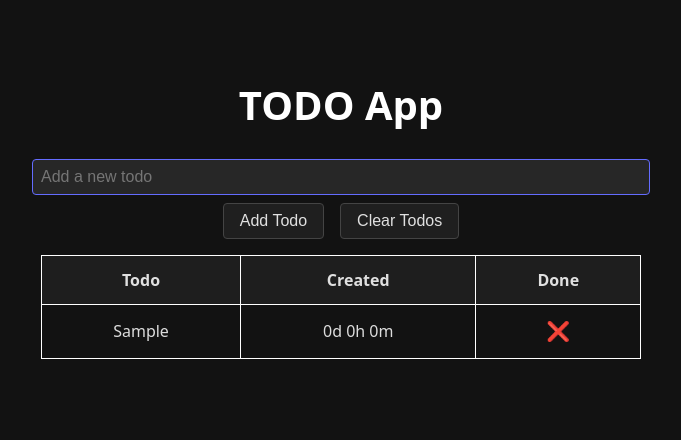
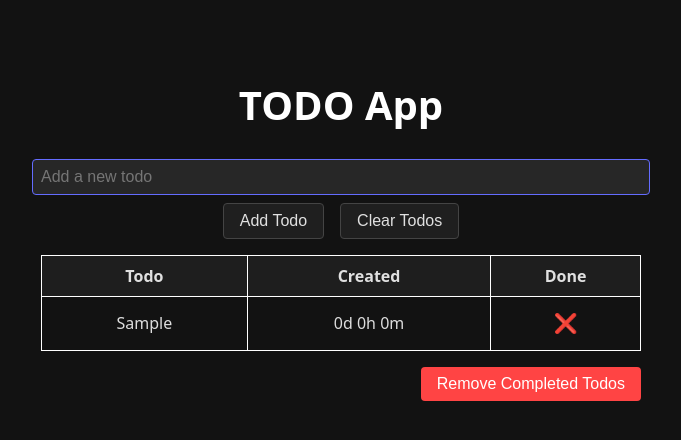
Before and after one commit to 25-26-4BI-SEW/Radbauer_Felix, a Vue app in the folder 08_ADV_Todo_App_extended/todo-extended/: page / in a window 1280 px wide. Both pictures are taken after typing "Sample" into the empty fields and a click on the button "Add Todo". Shown: the top 440 px of the page, without its empty margins (299-980 px from the left). Built offline with nearby package versions, Linux system fonts and the light colour scheme; the HTML template or start-up script is replaced by a standard one.

Commit message:
CORE 8 US 5
Done but currently a remove completed todos exists which is not entirely correct but fine right now

```diff
--- a/08_ADV_Todo_App_extended/todo-extended/src/App.vue
+++ b/08_ADV_Todo_App_extended/todo-extended/src/App.vue
@@ -36,10 +36,14 @@ const clearAllTodos = () => {
     todos.value = [];
     localStorage.removeItem("todos");
 };
+
+const removeCompleted = () => {
+    todos.value = todos.value.filter(todo => !todo.isCompleted);
+};
 </script>
 
 <template>
     <h1>TODO App</h1>
     <Input @addEvent="putTodoInArray" @clearTodos="clearAllTodos" />
-    <TodoList :todos="todos" />
+    <TodoList :todos="todos" @remove-completed="removeCompleted" />
 </template>
--- a/08_ADV_Todo_App_extended/todo-extended/src/components/Input.vue
+++ b/08_ADV_Todo_App_extended/todo-extended/src/components/Input.vue
@@ -16,11 +16,12 @@ onMounted(() => {
 });
 
 watch(text, (newValue) => {
-	if (newValue.length > 50) {
-		warning.value = warningTemplate
-	} else {
-		warning.value = ""
-	}
+	// if (newValue.length > 50) {
+	// 	warning.value = warningTemplate
+	// } else {
+	// 	warning.value = ""
+	// }
+	warning.value = newValue.length < 50 ? "" : warningTemplate;
 }, { immediate: true });
 
 
--- a/08_ADV_Todo_App_extended/todo-extended/src/components/TodoList.vue
+++ b/08_ADV_Todo_App_extended/todo-extended/src/components/TodoList.vue
@@ -1,8 +1,25 @@
 <script setup>
+import { ref, watch } from 'vue';
 import Todo from "./Todo.vue";
 
-const props = defineProps({ todos: Array });
+const props = defineProps({
+    todos: Array,
+    onRemoveCompleted: Function
+});
 
+const visibleTodos = ref([...props.todos]);
+
+// Watch for changes in todos prop
+watch(() => props.todos, (newTodos) => {
+    visibleTodos.value = [...newTodos];
+}, { deep: true });
+
+// Filter out completed todos
+function removeCompleted() {
+    if (props.onRemoveCompleted) {
+        props.onRemoveCompleted();
+    }
+}
 </script>
 
 <template>
@@ -15,11 +32,26 @@ const props = defineProps({ todos: Array });
             </tr>
         </thead>
         <tbody>
-            <Todo v-for="item in props.todos" :description="item.description" :time="item.time"
-                v-model:isCompleted="item.isCompleted" />
+            <TransitionGroup name="fade" tag="div" class="transition-wrapper">
+                <Todo
+                    v-for="item in visibleTodos"
+                    :key="item.time"
+                    :description="item.description"
+                    :time="item.time"
+                    v-model:isCompleted="item.isCompleted"
+                    class="todo-item"
+                />
+            </TransitionGroup>
         </tbody>
     </table>
-    <div v-else class="no-todos">You have <strong>NO Todos!</strong></div>
+    <div v-else class="no-todos">
+        You have <strong>NO Todos!</strong>
+    </div>
+    <div v-if="props.todos.length > 0" class="actions">
+        <button @click="removeCompleted" class="remove-completed">
+            Remove Completed Todos
+        </button>
+    </div>
 </template>
 
 <style scoped>
@@ -32,8 +64,53 @@ table {
     border-collapse: collapse;
 }
 
-th {
+th, td {
     border: solid 1px white;
     text-align: center;
+    padding: 0.5rem;
+    vertical-align: middle;
+}
+
+.transition-wrapper {
+    display: contents;  /* This makes the div act as if it's not there for layout purposes */
+}
+
+/* Fade transition styles */
+.fade-enter-active,
+.fade-leave-active {
+    transition: opacity 0.5s ease;
+}
+
+.fade-enter-from,
+.fade-leave-to {
+    opacity: 0;
+}
+
+.todo-item {
+    transition: all 0.5s ease;
+}
+
+.actions {
+    margin-top: 1rem;
+    text-align: right;
+}
+
+.remove-completed {
+    background-color: #ff4444;
+    color: white;
+    border: none;
+    padding: 0.5rem 1rem;
+    border-radius: 4px;
+    cursor: pointer;
+    transition: background-color 0.2s;
+}
+
+.remove-completed:hover {
+    background-color: #cc0000;
+}
+
+.remove-completed:disabled {
+    background-color: #666;
+    cursor: not-allowed;
 }
 </style>
```
